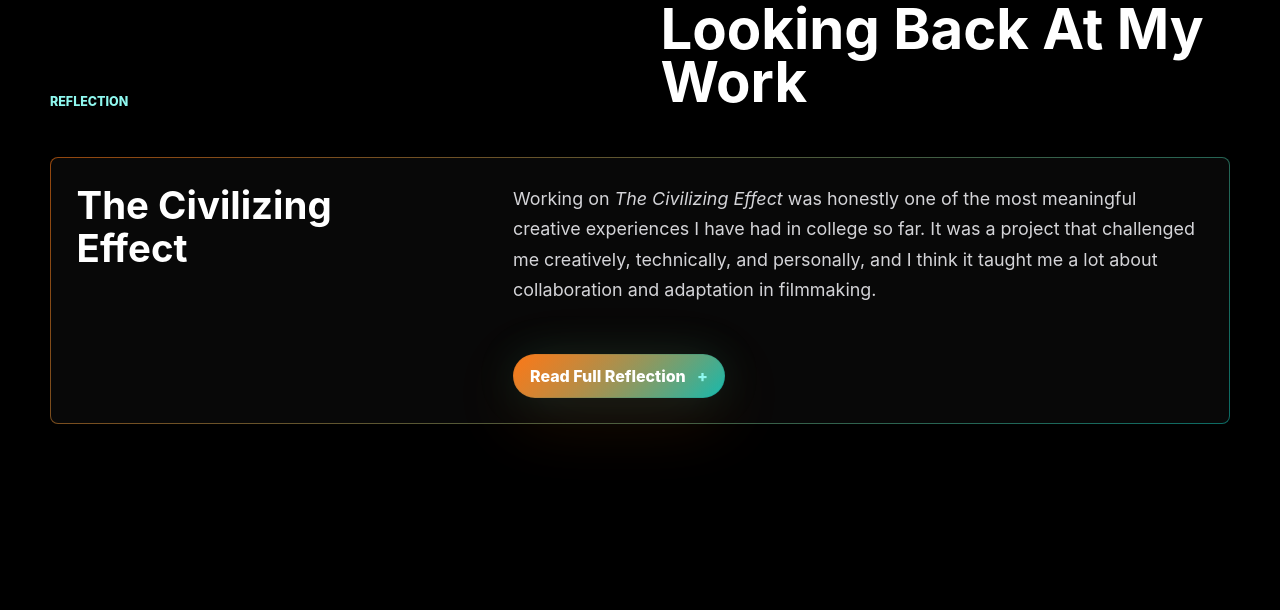
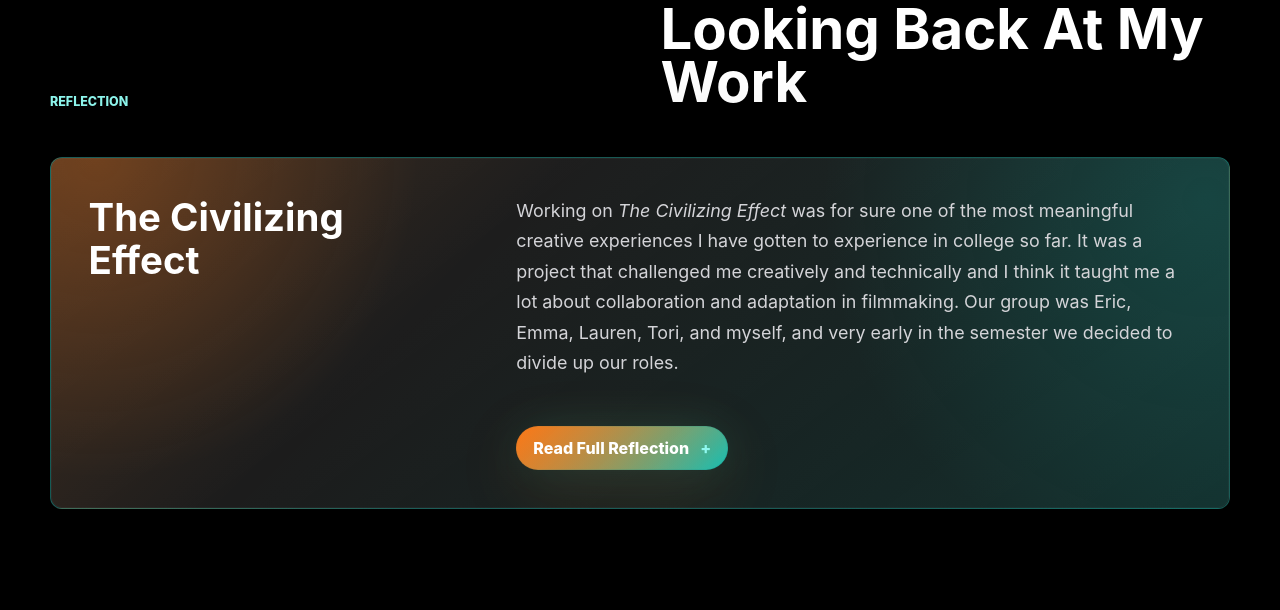
Before and after one commit to ethanmcsmith/ethan-portfolio, a plain HTML site: page index.html in a window 1280 px wide. Shown: the part 4802-5412 px from the top of the page. Drawn offline with Linux system fonts and the light colour scheme.

Commit message:
Refine reflection card

```diff
--- a/index.html
+++ b/index.html
@@ -301,34 +301,34 @@
               <h3>The Civilizing Effect</h3>
             </div>
             <p class="reflection-preview">
-              Working on <em>The Civilizing Effect</em> was honestly one of the most meaningful creative experiences I have had in college so far. It was a project that challenged me creatively, technically, and personally, and I think it taught me a lot about collaboration and adaptation in filmmaking.
+              Working on <em>The Civilizing Effect</em> was for sure one of the most meaningful creative experiences I have gotten to experience in college so far. It was a project that challenged me creatively and technically and I think it taught me a lot about collaboration and adaptation in filmmaking. Our group was Eric, Emma, Lauren, Tori, and myself, and very early in the semester we decided to divide up our roles.
             </p>
             <details class="reflection-details">
               <summary>Read Full Reflection</summary>
               <div class="reflection-body">
                 <p>
-                  Our group consisted of Eric, Emma, Lauren, Tori, and myself, and very early in the semester we decided to divide up our roles. I took on the role of writer because writing has always been one of my strongest creative interests, and everyone in the group agreed that it made sense for me to handle the script.
+                  I took on the role of writer because writing has always been one of my strong creative interests, and everyone in the group agreed that it made sense for me to handle the script.
                 </p>
                 <p>
-                  The assignment was to adapt a chapter from Douglas Rushkoff’s <em>Program Or Be Programmed</em> textbook, and our group was assigned the chapter on identity. After reading the chapter, I started trying to figure out the way we could translate those ideas into an actual narrative that people would emotionally connect with. Personally, I feel like that was the hardest part at first. The chapter discussed anonymity, social systems, and the way technology can sometimes reward efficiency over empathy. One of the major concepts was the “civilizing effect,” which is basically the idea that when people are less anonymous and more connected to each other as human beings, they tend to behave with more empathy and understanding.
+                  The assignment was to adapt a chapter from Douglas Rushkoff’s <em>Program Or Be Programmed</em> textbook, and our group was assigned the chapter on identity. After reading the chapter, I started trying to figure out the way we could translate those ideas into a narrative that people would actually emotionally connect with. Personally, I feel like that was the hardest part at first. The chapter discussed anonymity, social systems and the way technology can reward efficiency over empathy, so my focus was going to be on those themes. One of the major concepts was the “civilizing effect,” which is basically the idea that when people are less anonymous and more connected to each other as human beings, they tend to behave with more empathy and understanding.
                 </p>
                 <p>
-                  Eric suggested the idea of using a cyborg character to explore identity, and I thought that was a really interesting direction because it gave us a way to examine humanity from the outside looking in. From there, I created a large mind map where I started planning possible characters, backstories, themes, and plot points. Honestly, that process was one of my favorite parts of the project because it felt like we were slowly discovering the story together. Once I had enough ideas mapped out, I wrote the first draft of the script.
+                  Eric suggested the idea of using a cyborg character to explore identity, and I thought that was a really good direction to go because it gave us a way to examine humanity from the outside looking in. From there, I created a really big mind map where I started planning possible characters, backstories, themes, and plot points. Honestly, although that process was difficult, it was one of my favorite parts of the project because it felt like I was slowly discovering the story. Once I had enough ideas mapped out, I wrote the first draft of the script.
                 </p>
                 <p>
                   After that, we had a meeting at Yellow Dog Coffee with Emma and Lauren where we went through both the script and the mind map together. They gave feedback and notes on certain scenes and story elements, and I went back and revised the script again. I think this stage taught me a lot about the collaborative nature of filmmaking. Writing for film is different from writing something completely personal because you have to leave room for other people’s ideas and interpretations. At first that was difficult for me because when you spend so much time writing something, you naturally become attached to it. Over time though, I realized that the feedback was helping the project become stronger and more focused.
                 </p>
                 <p>
-                  When filming began, my role expanded beyond writing. Officially, I acted as a script supervisor, but I also helped with directing actors and worked as second AC during production. Since I had written the script, I felt like I had a strong understanding of the emotional intentions behind scenes and dialogue. During filming, I would help actors with questions they had about their characters or the emotions in a scene. I was never trying to fully direct performances, but more so help make sure the emotions matched the tone and meaning of the script.
+                  When filming began, my role expanded beyond writing. Officially, I acted as a script supervisor, but I also helped with directing actors and worked as second AC during production. Since I had written the script, I felt like I had a strong understanding of the emotional intentions behind scenes and dialogue. During filming, I would help actors with questions they had about their characters or the emotions in a scene. I was not trying to fully direct performances, but more so just to help make sure the emotions matched the tone and meaning of the script.
                 </p>
                 <p>
-                  Technically, the production days were also a really valuable experience for me. We were fortunate enough to have access to a larger crew through connections at Gaylord College, and that made the set feel much more real and professional. One of the most memorable things I got to do was operate a dolly zoom shot. I honestly thought that was very cool because it was one of those film techniques I had always seen in movies, but never personally executed myself. Being able to physically contribute to the cinematography gave me a greater appreciation for the way visual storytelling works alongside writing and acting.
+                  Technically, the production days were also a really valuable experience for me. We were fortunate enough to have access to a larger crew through connections at Gaylord College, and that made the set feel much more real and professional. One of the most memorable things I got to do was operate a dolly zoom shot. I honestly thought that was very cool because it was one of those film techniques I had always seen in movies, but never executed myself. Being able to physically contribute to the cinematography gave me a greater appreciation for the way visual storytelling works alongside writing and acting.
                 </p>
                 <p>
-                  The entire film was shot at Lauren’s house across two filming days. During production, there were also practical limitations we had to deal with, especially regarding time. Emma eventually revised parts of the script in order to reduce the number of scenes and make production more manageable. At first, I think part of me struggled with seeing changes made to something I originally wrote. However, filmmaking is such a collaborative medium, and what this experience taught me is that flexibility is necessary. A screenplay on paper is one thing, but the realities of production often require adjustments. What matters most is preserving the core emotional and thematic message of the story.
+                  The entire film was shot at Lauren’s house across two filming days. During production, there were also practical limitations we had to deal with, especially regarding time. Emma eventually revised parts of the script in order to reduce the number of scenes and make production more manageable. At first, I think part of me struggled with seeing changes made to something I originally wrote. However, filmmaking is such a collaborative medium, and what this experience taught me is that flexibility is extremely necessary. A screenplay on paper is one thing, but the realities of production can end up requiring adjustments and you have to be prepared for that. The thing that mattered most was preserving the emotional and thematic message that was at the core of the story.
                 </p>
                 <p>
-                  Looking back on the project now, I think the biggest thing I learned was the importance of collaboration and trust within a creative team. Every person involved contributed something valuable, and the final product became stronger because of that. Personally, I also gained confidence in my ability to write stories that communicate larger ideas through character and emotion rather than simply explaining concepts directly. I feel like <em>The Civilizing Effect</em> became more than just a class project for our group. It became an opportunity to explore identity, empathy, and human connection through filmmaking, and I am genuinely proud of the work we created together.
+                  Looking back on the project now, I think the biggest thing I learned was the importance of collaboration and trust within a creative team. Every person involved contributed something valuable, and the final product became stronger because of that. Personally, I also gained confidence in my ability to write stories that communicate larger ideas through character and emotion. I feel like <em>The Civilizing Effect</em> came out pretty good in the end, and now when I look at it, I am genuinely proud of the work we created together.
                 </p>
               </div>
             </details>
--- a/styles.css
+++ b/styles.css
@@ -1022,17 +1022,38 @@ h3 {
 }
 
 .reflection-card {
+  position: relative;
   display: grid;
   grid-template-columns: minmax(0, 0.72fr) minmax(0, 1.28fr);
   gap: clamp(1rem, 4vw, 3rem);
   align-items: start;
-  margin-top: 1rem;
-  padding: clamp(1.15rem, 3vw, 1.6rem);
-  border: 1px solid transparent;
-  border-radius: 0.5rem;
+  overflow: hidden;
+  padding: clamp(1.35rem, 3.5vw, 2.35rem);
+  border: 1px solid rgba(24, 214, 200, 0.34);
+  border-radius: 0.75rem;
   background:
-    linear-gradient(#080808, #080808) padding-box,
-    linear-gradient(135deg, rgba(255, 122, 24, 0.58), rgba(24, 214, 200, 0.5)) border-box;
+    radial-gradient(circle at 4% 0%, rgba(255, 122, 24, 0.24), transparent 20rem),
+    radial-gradient(circle at 98% 12%, rgba(24, 214, 200, 0.16), transparent 24rem),
+    linear-gradient(145deg, rgba(255, 255, 255, 0.09), rgba(255, 255, 255, 0.025)),
+    #0d0d0d;
+  box-shadow:
+    0 2rem 7rem rgba(0, 0, 0, 0.46),
+    inset 0 0 0 1px rgba(255, 255, 255, 0.035);
+}
+
+.reflection-card::before {
+  position: absolute;
+  inset: 0;
+  z-index: 0;
+  pointer-events: none;
+  content: "";
+  border-radius: inherit;
+  background: linear-gradient(135deg, rgba(255, 122, 24, 0.16), transparent 34%, rgba(24, 214, 200, 0.14));
+}
+
+.reflection-card > * {
+  position: relative;
+  z-index: 1;
 }
 
 .reflection-heading h3 {
@@ -1068,9 +1089,14 @@ h3 {
   line-height: 1;
   cursor: pointer;
   list-style: none;
+  list-style-type: none;
   box-shadow:
     0 18px 70px rgba(255, 122, 24, 0.14),
     0 0 44px rgba(24, 214, 200, 0.12);
+}
+
+.reflection-details summary::marker {
+  content: "";
 }
 
 .reflection-details summary::-webkit-details-marker {
```
